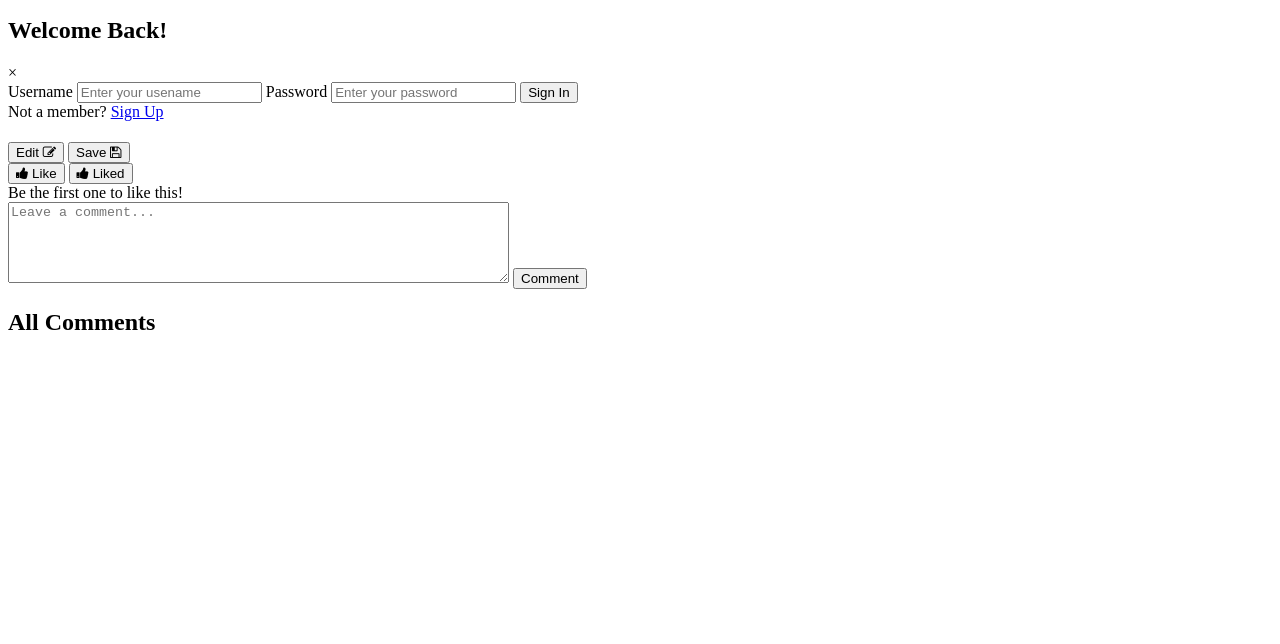
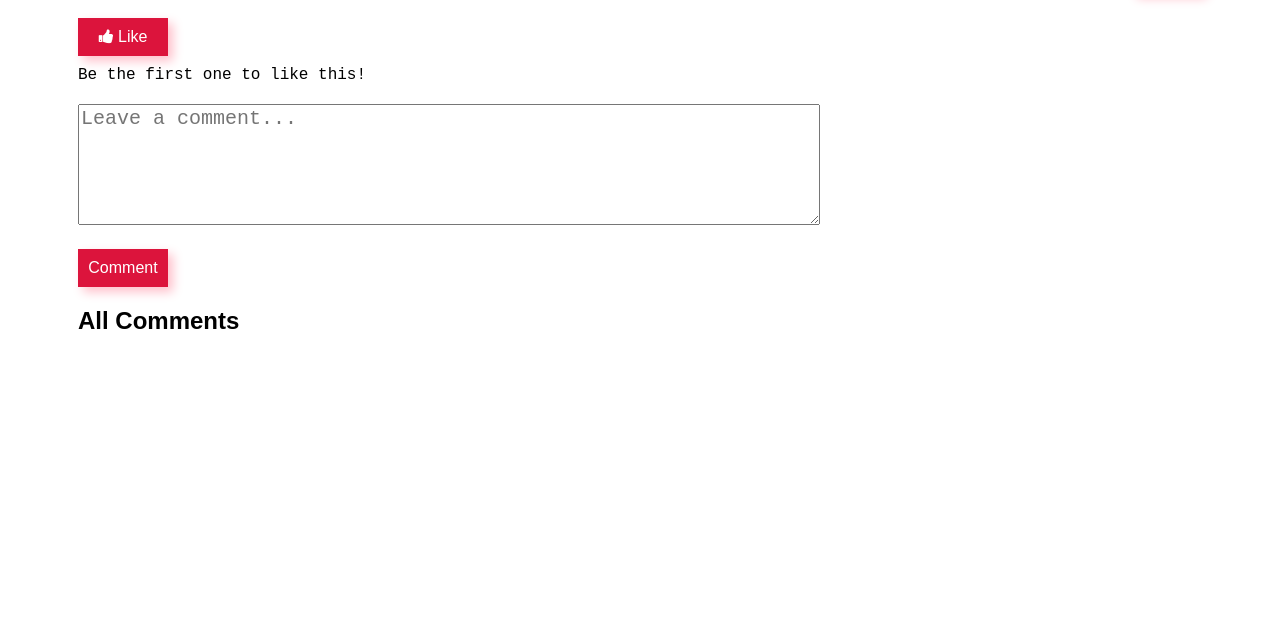
Before and after one commit to muskan1024/scribbler, a plain HTML site: page html/post.html in a window 1280 px wide. Shown: the part 156-800 px from the top of the page. Drawn offline with Linux system fonts and the light colour scheme; the site is published under a folder, as on GitHub Pages, so addresses that start at the root find nothing.

Commit message:
Update post.html

```diff
--- a/html/post.html
+++ b/html/post.html
@@ -6,8 +6,8 @@
     <link rel="stylesheet" href="https://cdnjs.cloudflare.com/ajax/libs/font-awesome/4.7.0/css/font-awesome.min.css">
     <title>Posts</title>
   </head>
-  <link rel="stylesheet" href="/styles/post.css" />
-  <link rel="stylesheet" href="/styles/common.css" />
+  <link rel="stylesheet" href="../styles/post.css" />
+  <link rel="stylesheet" href="../styles/common.css" />
   <body>
     <header>
       <div id="icon">
@@ -94,6 +94,6 @@
     </div>
     </div>
   </body>
-  <script src="/scripts/common.js"></script>
-  <script src="/scripts/post.js"></script>
+  <script src="../scripts/common.js"></script>
+  <script src="../scripts/post.js"></script>
 </html>
```
